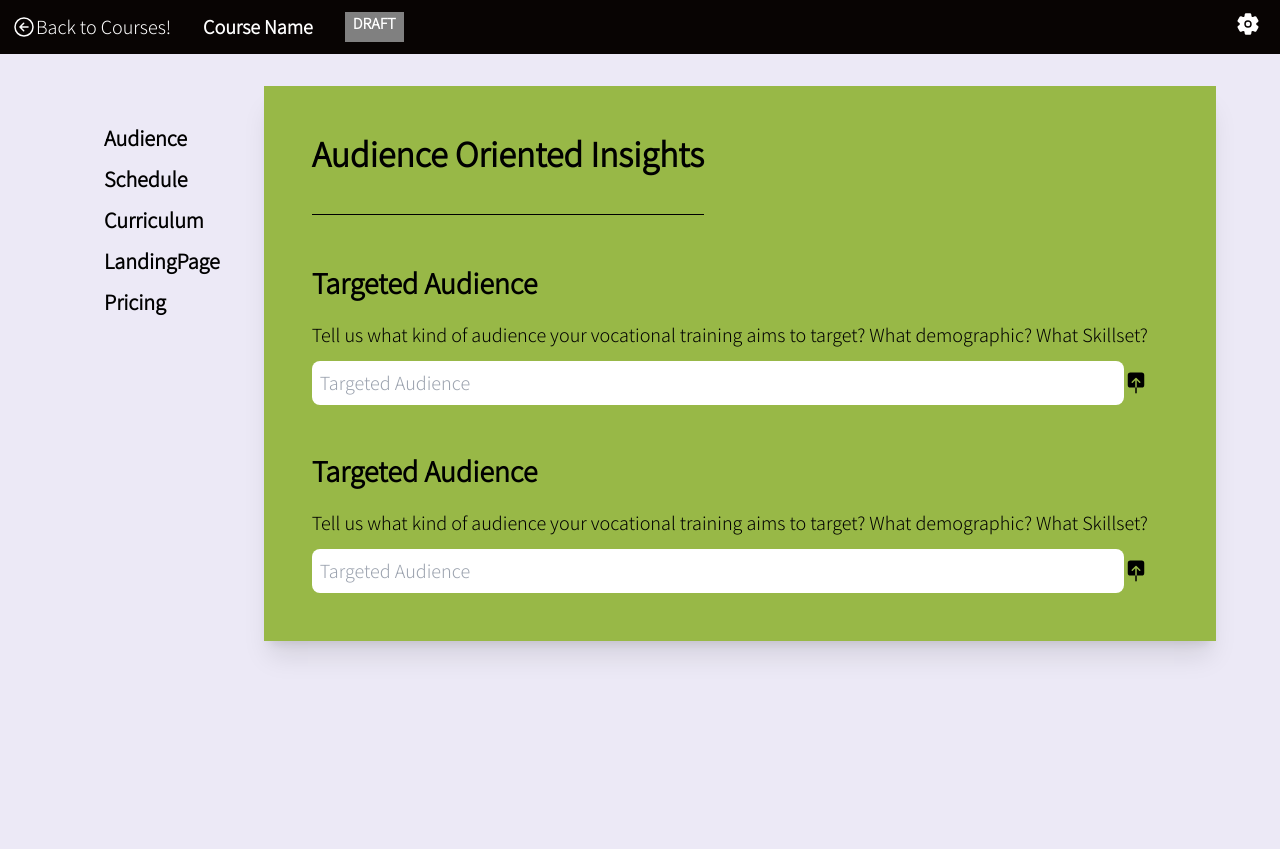
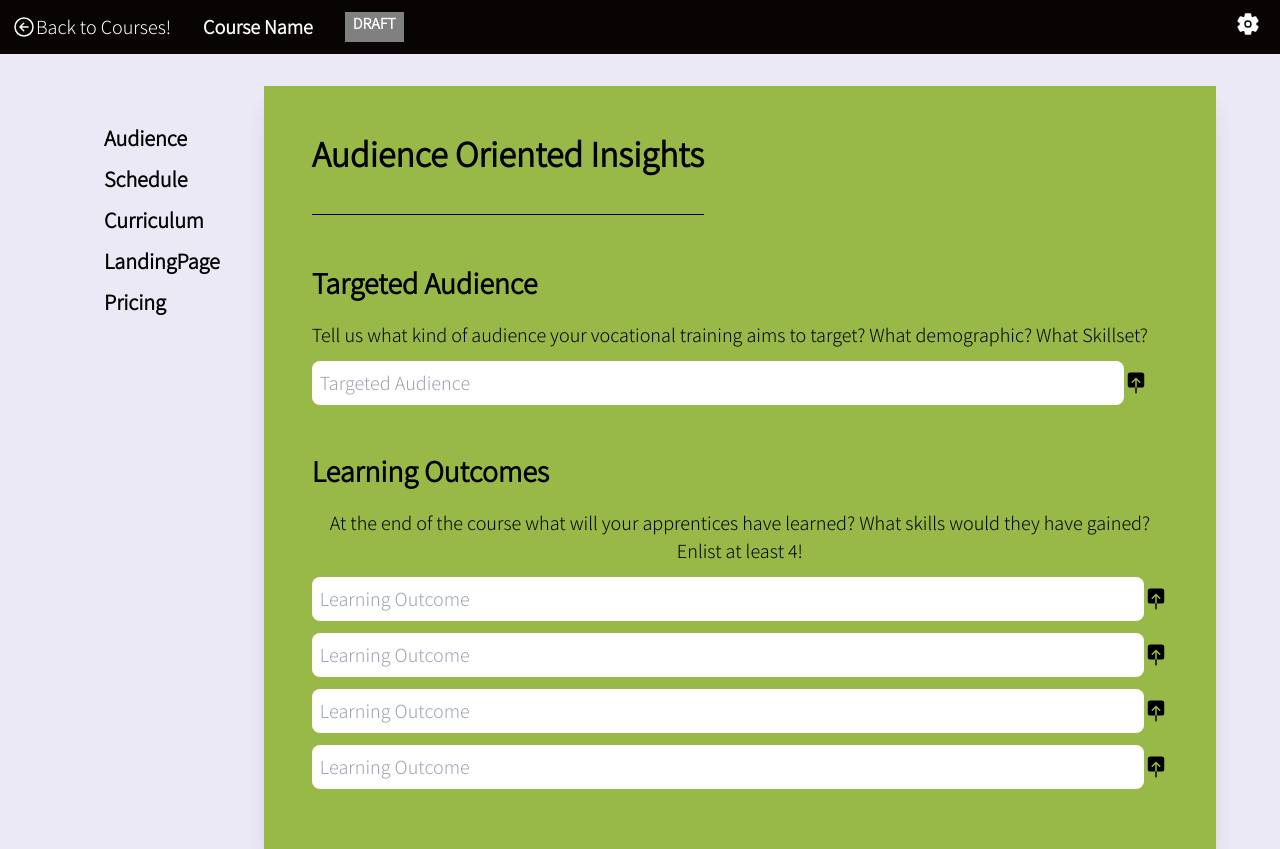
Before and after one commit to ApprenticeEngage/apprentice-mentor-interface, a React (Vite) app: page / in a window 1280 px wide. Before the commit the page ends 800 px from the top, so only its background shows below. Built offline with nearby package versions, Linux system fonts and the light colour scheme.

Commit message:
audience page:learning otucomes done

```diff
--- a/src/components/CourseEdit/Audience.tsx
+++ b/src/components/CourseEdit/Audience.tsx
@@ -27,17 +27,44 @@ const Audience = () => {
         </div>
       </div>
 
-      <h1 className="text-3xl mb-5 px-12 font-semibold">Targeted Audience</h1>
+      <h1 className="text-3xl mb-5 px-12 font-semibold">Learning Outcomes</h1>
       {/* learning outcomes */}
 
       <div className="px-12 text-xl font-light flex flex-col mb-12">
         <p className="mb-3">
-          Tell us what kind of audience your vocational training aims to target?
-          What demographic? What Skillset?
+          At the end of the course what will your apprentices have learned? What
+          skills would they have gained? Enlist at least 4!
         </p>
-        <div className="flex flex-row items-center">
+        <div className="flex flex-row items-center mb-3">
           <input
-            placeholder="Targeted Audience"
+            placeholder="Learning Outcome"
+            className="text-accent rounded-lg p-2 grow"
+          />
+          <div className="hover:cursor-pointer">
+            <IoPush size={24} />
+          </div>
+        </div>
+        <div className="flex flex-row items-center mb-3">
+          <input
+            placeholder="Learning Outcome"
+            className="text-accent rounded-lg p-2 grow"
+          />
+          <div className="hover:cursor-pointer">
+            <IoPush size={24} />
+          </div>
+        </div>
+        <div className="flex flex-row items-center mb-3">
+          <input
+            placeholder="Learning Outcome"
+            className="text-accent rounded-lg p-2 grow"
+          />
+          <div className="hover:cursor-pointer">
+            <IoPush size={24} />
+          </div>
+        </div>
+        <div className="flex flex-row items-center mb-3">
+          <input
+            placeholder="Learning Outcome"
             className="text-accent rounded-lg p-2 grow"
           />
           <div className="hover:cursor-pointer">
```
